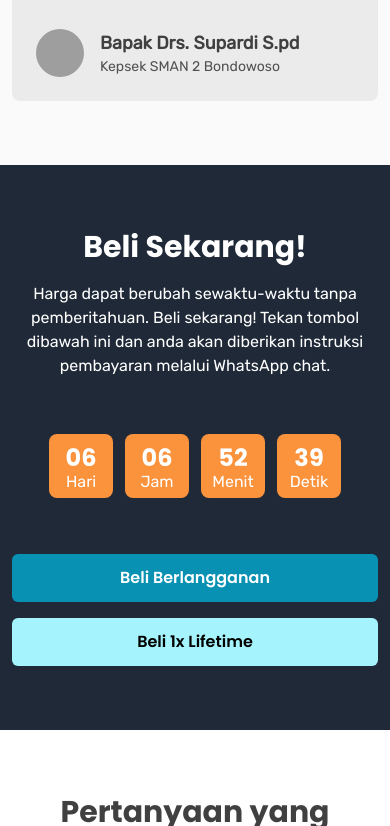
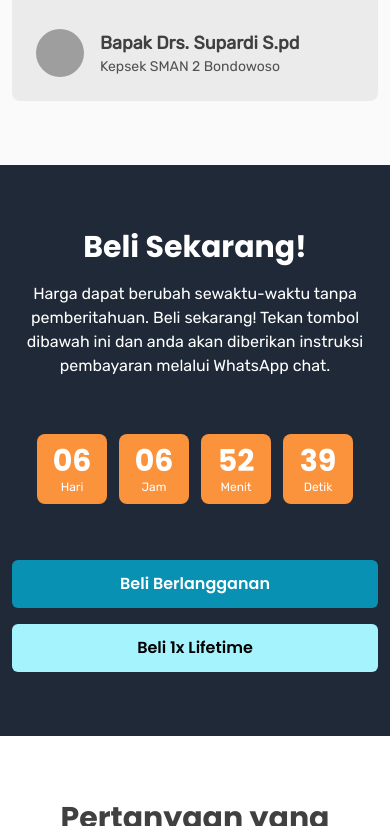
Before and after one commit to krodeo/emadra-landingpage, a website: page index.html in a window 390 px wide. Shown: the part 11174-12000 px from the top of the page. Drawn offline with nearby package versions, Linux system fonts and the light colour scheme; grey boxes are pictures that could not be loaded.

Commit message:
update responsif

```diff
--- a/index.html
+++ b/index.html
@@ -263,17 +263,17 @@
             <p class="sm:text-xl max-w-2xl mb-14">Harga dapat berubah sewaktu-waktu tanpa pemberitahuan. Beli sekarang! Tekan tombol dibawah ini dan anda akan diberikan instruksi pembayaran melalui WhatsApp chat.</p>
             <!-- Timer Countdown -->
             <div class="flex gap-3 sm:gap-x-6 mb-14" x-init="startCountdown()">
-                <div class="flex flex-col items-center justify-center bg-orange-400 w-16 h-16 sm:w-28 sm:h-28 md:w-36 md:h-36 rounded-lg sm:rounded-xl select-none leading-none">
-                    <h3 class="text-2xl sm:text-5xl md:text-6xl font-bold text-white" x-text="timer.day"></h3><span>Hari</span>
+                <div class="flex flex-col items-center justify-center bg-orange-400 w-[70px] h-[70px] sm:w-28 sm:h-28 md:w-36 md:h-36 rounded-lg sm:rounded-xl select-none leading-none">
+                    <h3 class="text-3xl sm:text-5xl md:text-6xl font-bold text-white" x-text="timer.day"></h3><span class="text-xs sm:text-base">Hari</span>
                 </div>
-                <div class="flex flex-col items-center justify-center bg-orange-400 w-16 h-16 sm:w-28 sm:h-28 md:w-36 md:h-36 rounded-lg sm:rounded-xl select-none leading-none">
-                    <h3 class="text-2xl sm:text-5xl md:text-6xl font-bold text-white" x-text="timer.hour"></h3><span>Jam</span>
+                <div class="flex flex-col items-center justify-center bg-orange-400 w-[70px] h-[70px] sm:w-28 sm:h-28 md:w-36 md:h-36 rounded-lg sm:rounded-xl select-none leading-none">
+                    <h3 class="text-3xl sm:text-5xl md:text-6xl font-bold text-white" x-text="timer.hour"></h3><span class="text-xs sm:text-base">Jam</span>
                 </div>
-                <div class="flex flex-col items-center justify-center bg-orange-400 w-16 h-16 sm:w-28 sm:h-28 md:w-36 md:h-36 rounded-lg sm:rounded-xl select-none leading-none">
-                    <h3 class="text-2xl sm:text-5xl md:text-6xl font-bold text-white" x-text="timer.minute"></h3><span>Menit</span>
+                <div class="flex flex-col items-center justify-center bg-orange-400 w-[70px] h-[70px] sm:w-28 sm:h-28 md:w-36 md:h-36 rounded-lg sm:rounded-xl select-none leading-none">
+                    <h3 class="text-3xl sm:text-5xl md:text-6xl font-bold text-white" x-text="timer.minute"></h3><span class="text-xs sm:text-base">Menit</span>
                 </div>
-                <div class="flex flex-col items-center justify-center bg-orange-400 w-16 h-16 sm:w-28 sm:h-28 md:w-36 md:h-36 rounded-lg sm:rounded-xl select-none leading-none">
-                    <h3 class="text-2xl sm:text-5xl md:text-6xl font-bold text-white" x-text="timer.second"></h3><span>Detik</span>
+                <div class="flex flex-col items-center justify-center bg-orange-400 w-[70px] h-[70px] sm:w-28 sm:h-28 md:w-36 md:h-36 rounded-lg sm:rounded-xl select-none leading-none">
+                    <h3 class="text-3xl sm:text-5xl md:text-6xl font-bold text-white" x-text="timer.second"></h3><span class="text-xs sm:text-base">Detik</span>
                 </div>
             </div>
             <!-- Button -->
```
Also changed, not shown: assets/css/theme.css.
